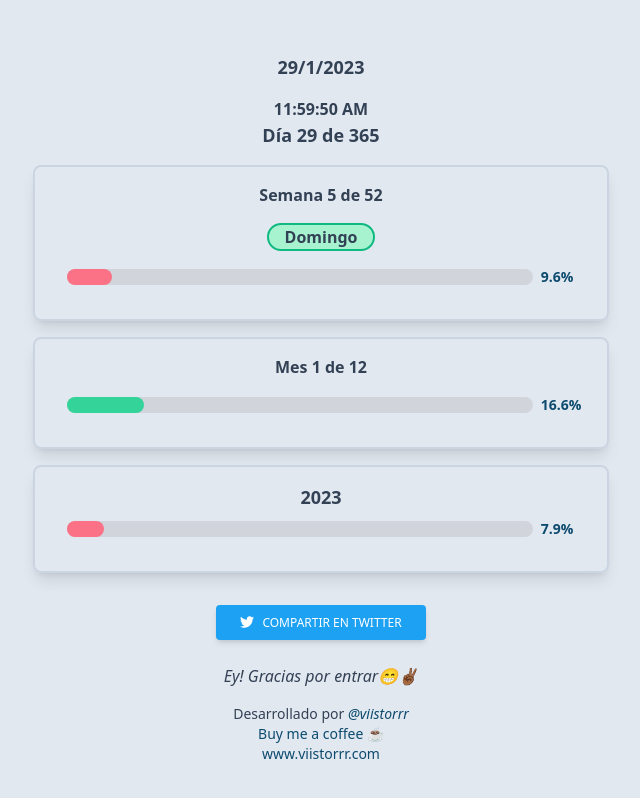
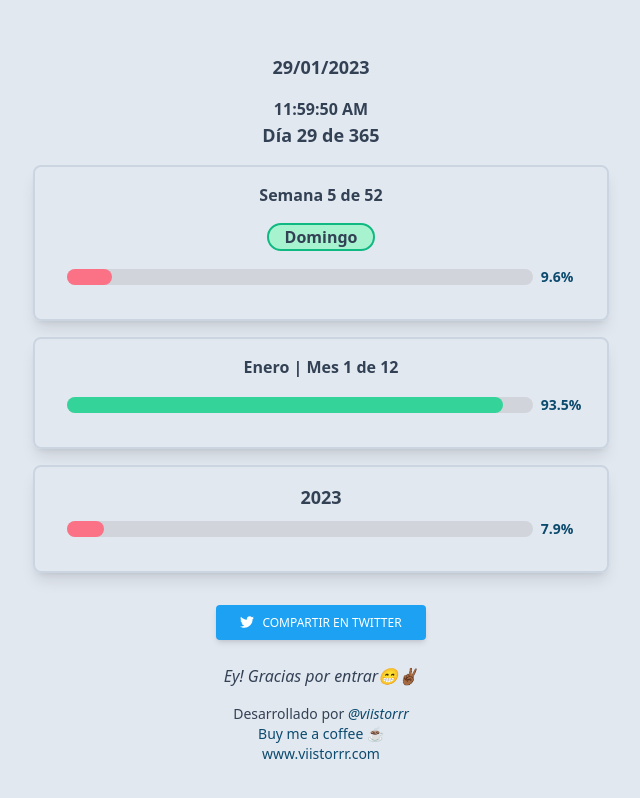
Before and after one commit to Viistorrr/yearprogress, a Next.js app: page / in a window 1280 px wide. Shown: the whole page, without its empty margins (319-959 px from the left). Built offline with nearby package versions, Linux system fonts and the light colour scheme.

Commit message:
fix month name

```diff
--- a/app/page.tsx
+++ b/app/page.tsx
@@ -1,10 +1,12 @@
 import ProgressBar from "@components/ProgressBar";
 import Clock from "@components/Clock";
+import dayjs from "dayjs";
 import Week from "@components/Week";
 import DomainComponent from "src/components/DomainComponent";
 
 import {
   weekDays,
+  months,
   dayOfYear,
   getMonthPercent,
   getCurrentYear,
@@ -14,6 +16,7 @@ import {
 } from "@utils/constants";
 
 export default async function Home() {
+  console.log("dayjs",dayjs().date());
   const newDate = new Date().toLocaleString("es-ES", { timeZone: "America/Bogota" });
 
   const getColor = (percent: number) => {
@@ -27,6 +30,7 @@ export default async function Home() {
   };
 
   const date = new Date().getDate();
+  console.log("date", new Date().getMonth() +1)
   const week = Math.ceil(date / 7);
   const month = new Date().getMonth() + 1;
   let weekDay = new Date().getDay();
@@ -41,7 +45,7 @@ export default async function Home() {
       <div className="flex flex-col w-full md:w-1/2 lg:w-1/2 items-center justify-center">
 
         <h1 className="flex justify-center text-lg font-bold text-slate-700 py-4">
-          {newDate.slice(0, 10).replace(/,/g, "")}
+          {dayjs().format("DD/MM/YYYY")}
         </h1>
 
         <Clock />
@@ -75,7 +79,7 @@ export default async function Home() {
 
           <div className="flex flex-col w-full items-center align-center justify-center border-2 rounded-lg border-slate-300 pr-8 pb-8 pl-8 shadow-lg mt-4 hover:pr-6 hover:pr-b6 hover:pl-6 hover:shadow-xl">
             <h1 className="font-bold py-4 text-slate-700">
-              Mes {month} de {TOTAL_MONTHS}
+            {months[month].name} | Mes {month} de {TOTAL_MONTHS}
             </h1>
             <div className="flex flex-row w-full items-center align-center">
               <div className="flex items-center w-11/12 bg-gray-300 rounded-full h-4">
@@ -84,12 +88,12 @@ export default async function Home() {
                     getMonthPercent(month, date)
                   )} h-4 rounded-full`}
                   style={{
-                    width: "16.6%",
+                    width: getMonthPercent(month, date).toString() + "%",
                   }}
                 ></div>
               </div>
               <h1 className="w-1/12 pl-2 pr-8 font-bold items-center text-sm text-sky-900">
-                16.6%
+              {getMonthPercent(month, date).toFixed(1)}%
               </h1>
             </div>
           </div>
--- a/package.json
+++ b/package.json
@@ -17,6 +17,7 @@
     "@types/react": "18.0.26",
     "@types/react-dom": "18.0.10",
     "concurrently": "^7.6.0",
+    "dayjs": "^1.11.7",
     "eslint": "8.31.0",
     "eslint-config-next": "13.1.1",
     "local-date": "^2.0.6",
--- a/utils/constants.ts
+++ b/utils/constants.ts
@@ -50,7 +50,7 @@ export const months: any = {
   12: { name: "Diciembre", days: 31 },
 };
 
-export const getMonthPercent = (month: number, date: any) => {
+export const getMonthPercent = (month: number, date: number) => {
   const monthDays = months[month].days;
   const monthPercent = (date / monthDays) * 100;
   return monthPercent;
```
Also changed, not shown: 1 other file (tests, documents, lock files or other folders).
